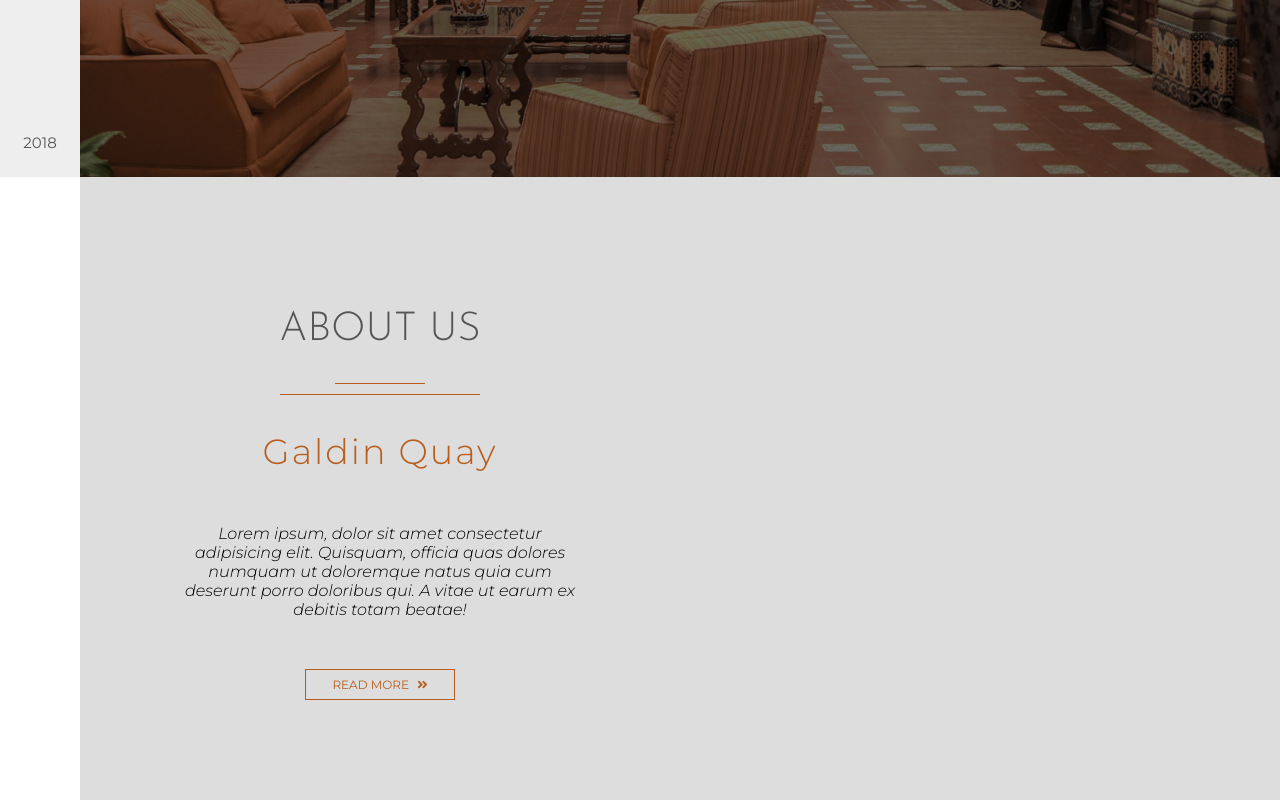
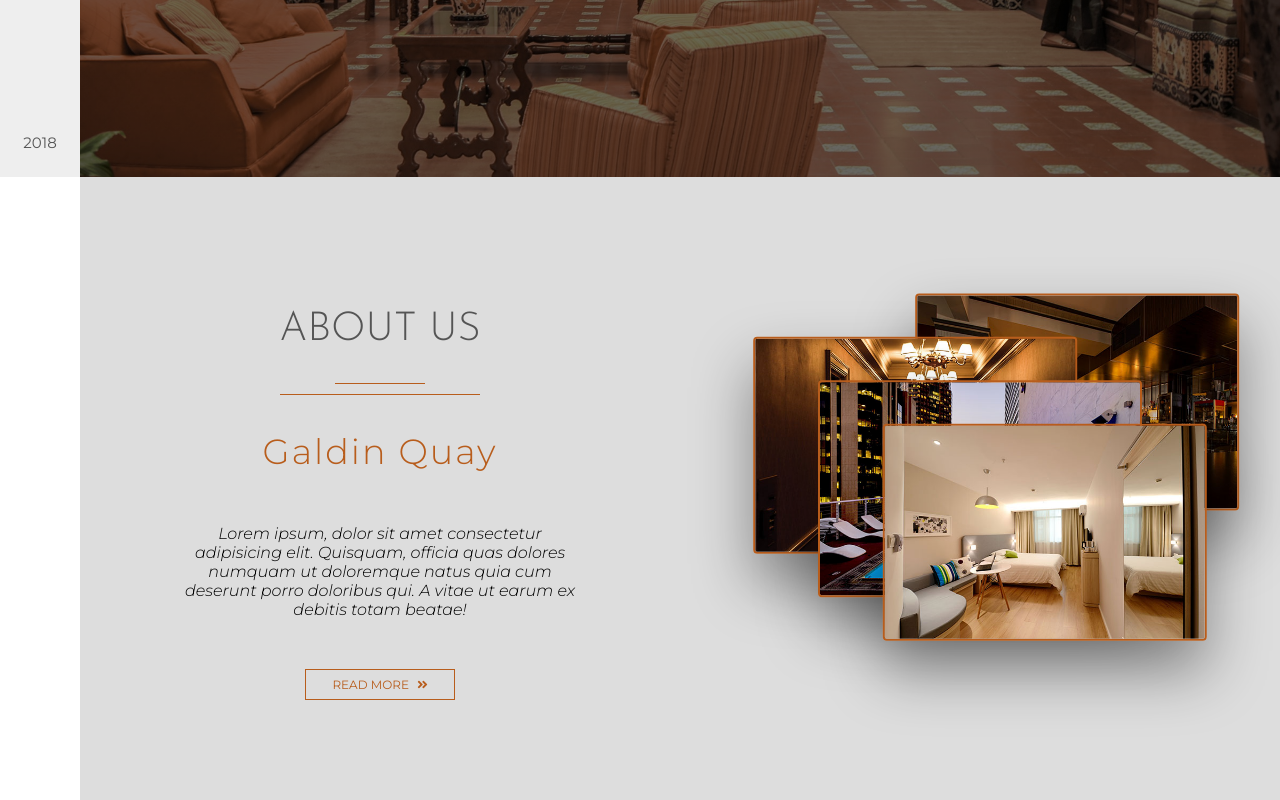
Before and after one commit to jcherven/galdin-quay-website, a plain HTML site: page index.html in a window 1280 px wide. Shown: the part 623-1423 px from the top of the page. Drawn offline with Linux system fonts and the light colour scheme.

Commit message:
styles images in about us

```diff
--- a/css/style.css
+++ b/css/style.css
@@ -421,5 +421,32 @@ body {
 .about-us-images {
   /* flex-grow 1, flex-shrink 1, flex-basis omitted */
   flex: 1 1;
+  position: relative;
+}
+
+.image {
+  width: 32rem;
+  /* positions .images relative to .about-us-images */
+  position: absolute;
+  /* centers top left corner of all images */
+  top: 50%;
+  left: 50%;
+  box-shadow: 0 3rem 6rem rgba(0,0,0,0.4);
+  border-radius: 0.4rem;
+  border: 0.2rem solid #b85d1c;
+}
+
+/* individual image placement relative to top and left in .image */
+.image-1 {
+  transform: translate(-20%, -90%);
+}
+.image-2 {
+  transform: translate(-70%, -70%);
+}
+.image-3 {
+  transform: translate(-50%, -50%);
+}
+.image-4 {
+  transform: translate(-30%, -30%);
 }
 /* end of about us }}} */
--- a/index.html
+++ b/index.html
@@ -147,10 +147,10 @@
       </div>
 
       <div class="about-us-images">
-        <!-- <img src="img/about&#45;us&#45;img&#45;1.jpeg" class="image image&#45;1" alt="" /> -->
-        <!-- <img src="img/about&#45;us&#45;img&#45;2.jpeg" class="image image&#45;2" alt="" /> -->
-        <!-- <img src="img/about&#45;us&#45;img&#45;3.jpeg" class="image image&#45;3" alt="" /> -->
-        <!-- <img src="img/about&#45;us&#45;img&#45;4.jpeg" class="image image&#45;4" alt="" /> -->
+        <img src="img/about-us-img-1.jpeg" class="image image-1" alt="" />
+        <img src="img/about-us-img-2.jpeg" class="image image-2" alt="" />
+        <img src="img/about-us-img-3.jpeg" class="image image-3" alt="" />
+        <img src="img/about-us-img-4.jpeg" class="image image-4" alt="" />
       </div>
     </section>
     <!-- end of about us }}} -->
```
